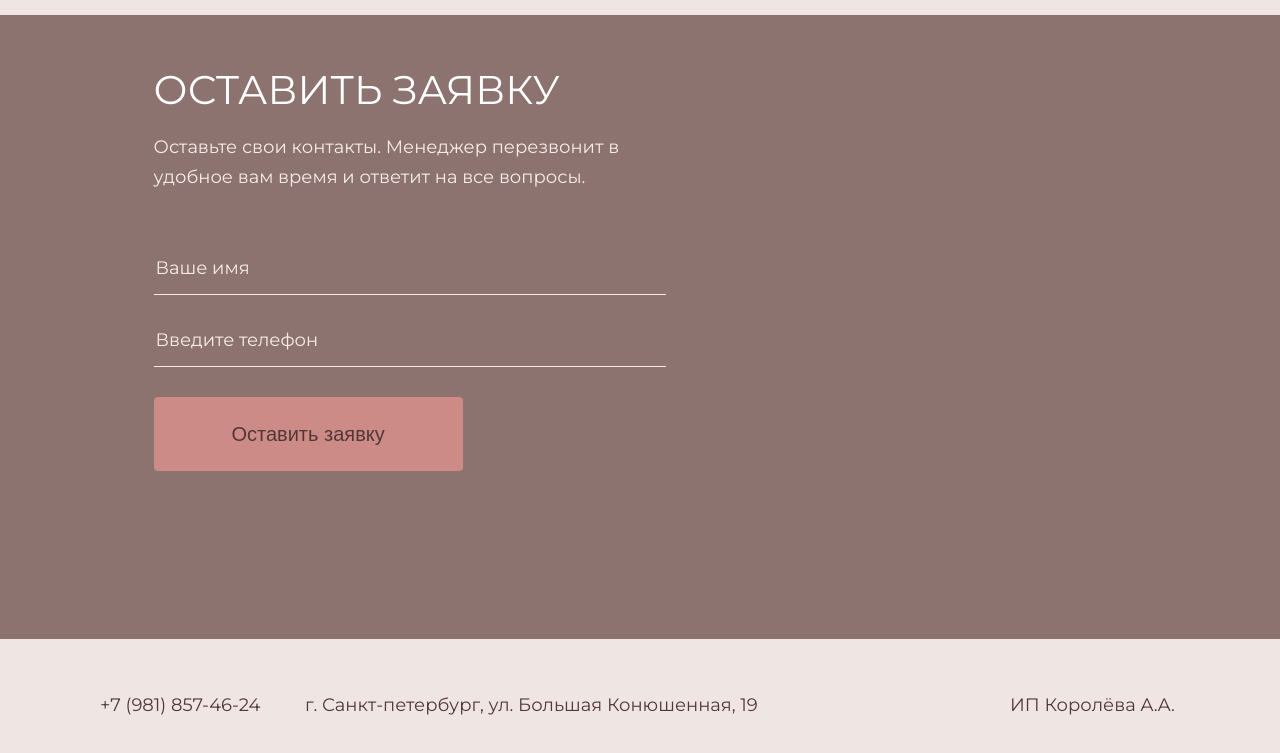
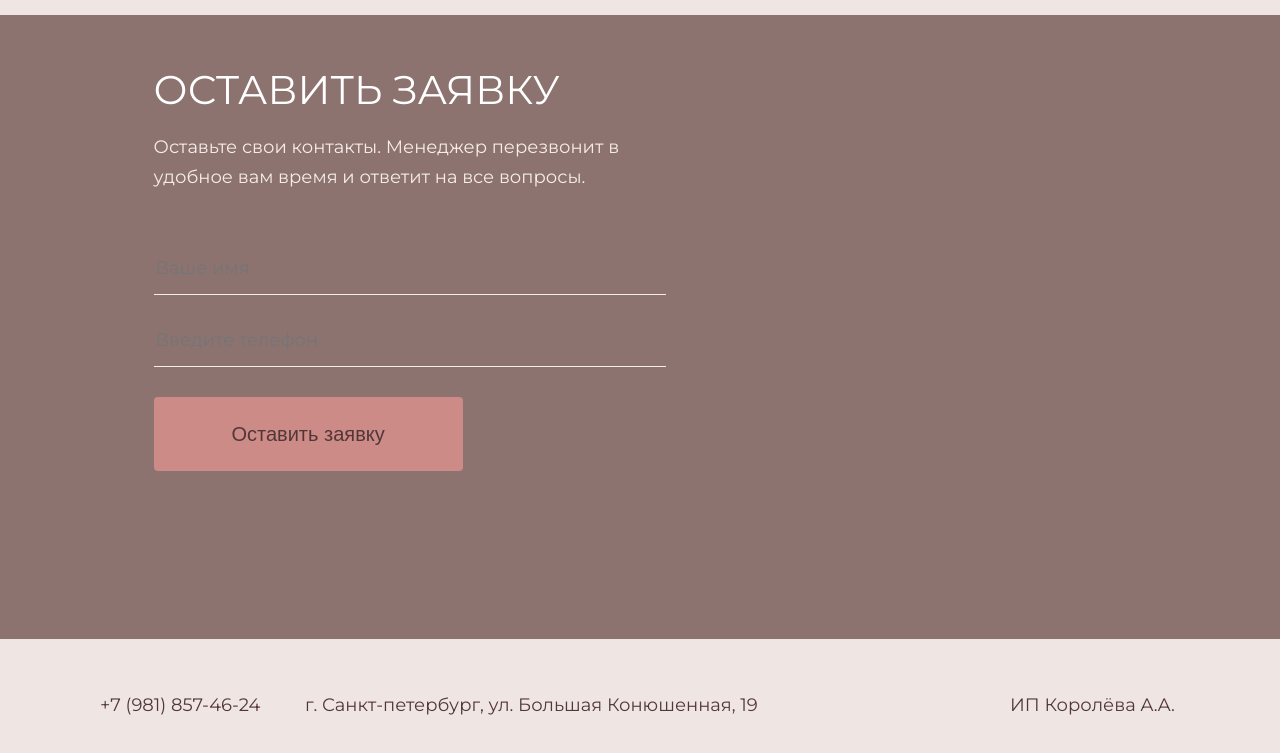
Before and after one commit to crucian-afk/scandi1, a plain HTML site: page index.html in a window 1280 px wide. Shown: the part 3711-4464 px from the top of the page. Drawn offline with Linux system fonts and the light colour scheme.

Commit message:
Update index.html
Change 'value' to 'placeholder'

```diff
--- a/index.html
+++ b/index.html
@@ -144,8 +144,8 @@
           <h1>Оставить заявку</h1>
           <p>Оставьте свои контакты. Менеджер перезвонит в удобное вам время и ответит на все вопросы.</p>
           <form action="#application" method="post">
-            <input type="text" name="clientname" value="Ваше имя"> <br><br>
-            <input type="text" name="phone" value="Введите телефон">
+            <input type="text" name="clientname" placeholder="Ваше имя" required> <br><br>
+            <input type="text" name="phone" placeholder="Введите телефон" required>
             <button class="button" name="go">Оставить заявку</button>
           </form>
         </div>
```
